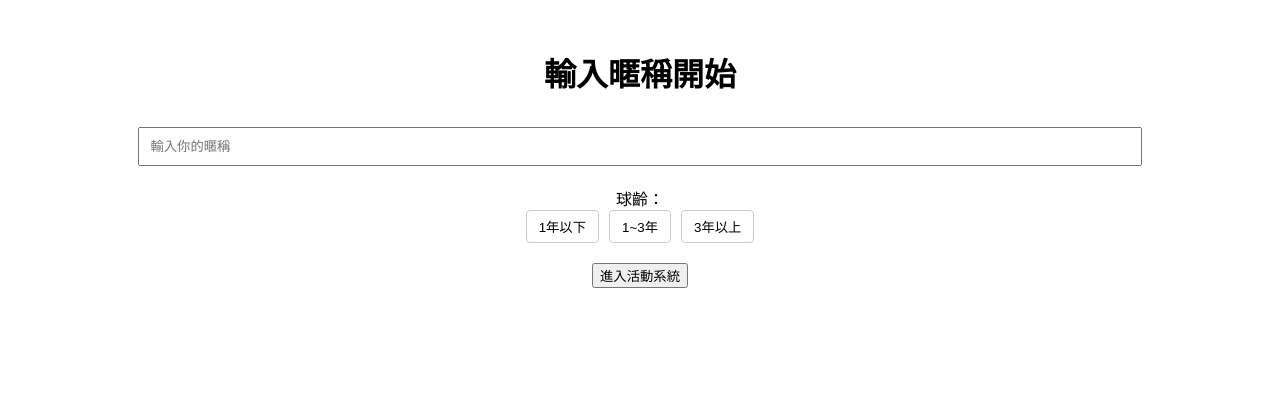
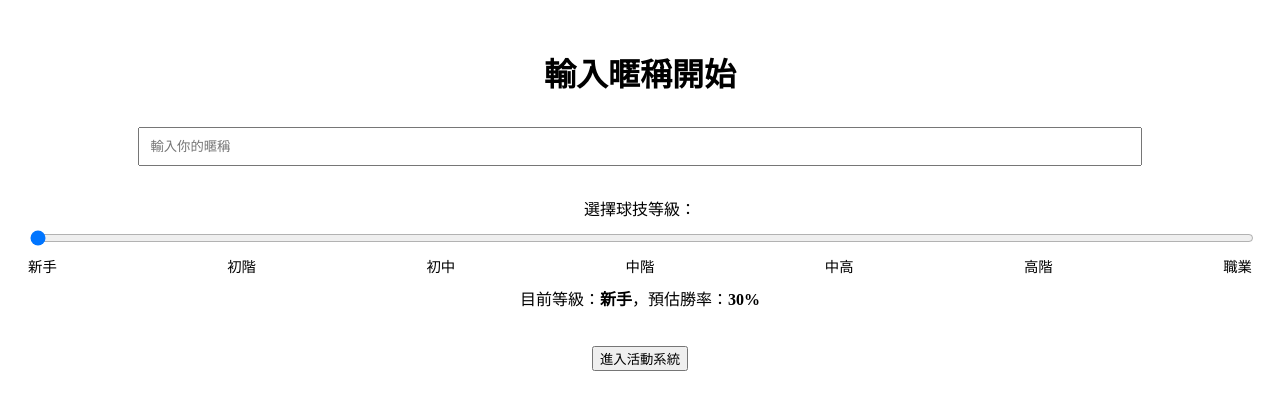
Before and after one commit to MRKENTW/badminton-app, a Next.js app: page / in a window 1280 px wide. Shown: the top 410 px of the page. Built offline with nearby package versions, Linux system fonts and the light colour scheme.

Commit message:
Update index.tsx

```diff
--- a/pages/index.tsx
+++ b/pages/index.tsx
@@ -4,23 +4,38 @@ import { v4 as uuidv4 } from "uuid";
 
 export default function HomePage() {
   const [nickname, setNickname] = useState("");
-  const [experience, setExperience] = useState("");
+  const [experienceValue, setExperienceValue] = useState(20); // default 新手
   const [submitted, setSubmitted] = useState(false);
   const [userId, setUserId] = useState("");
   const [joinMode, setJoinMode] = useState(false);
   const [joinCode, setJoinCode] = useState("");
   const router = useRouter();
 
-  const experienceOptions = ["1年以下", "1~3年", "3年以上"];
-  const winRateMap: Record<string, number> = {
-    "1年以下": 35,
-    "1~3年": 50,
-    "3年以上": 65,
+  const levelMarks = [
+    { label: "新手", value: 20 },
+    { label: "初階", value: 30 },
+    { label: "初中", value: 40 },
+    { label: "中階", value: 50 },
+    { label: "中高", value: 60 },
+    { label: "高階", value: 70 },
+    { label: "職業", value: 80 },
+  ];
+
+  const winRateMap: Record<number, number> = {
+    20: 30,
+    30: 40,
+    40: 50,
+    50: 60,
+    60: 65,
+    70: 75,
+    80: 85,
   };
-  const winRate = winRateMap[experience] || 50;
+
+  const winRate = winRateMap[experienceValue] || 50;
+  const experienceLabel = levelMarks.find((m) => m.value === experienceValue)?.label || "中階";
 
   const handleSubmit = async () => {
-    if (!nickname.trim() || !experience) return;
+    if (!nickname.trim()) return;
 
     const newUserId = uuidv4();
     const createdAt = new Date().toISOString();
@@ -82,25 +97,26 @@ export default function HomePage() {
           onChange={(e) => setNickname(e.target.value)}
           style={{ padding: 10, width: "80%", margin: 10 }}
         />
-        <div style={{ marginTop: 10 }}>
-          <label>球齡：</label>
-          <div style={{ display: "flex", justifyContent: "center", gap: 10 }}>
-            {experienceOptions.map((opt) => (
-              <button
-                key={opt}
-                onClick={() => setExperience(opt)}
-                style={{
-                  background: experience === opt ? "#a0e7f8" : "white",
-                  padding: "6px 12px",
-                  border: "1px solid #ccc",
-                  borderRadius: 4,
-                }}
-              >
-                {opt}
-              </button>
+
+        <div style={{ marginTop: 20 }}>
+          <label>選擇球技等級：</label>
+          <input
+            type="range"
+            min={20}
+            max={80}
+            step={10}
+            value={experienceValue}
+            onChange={(e) => setExperienceValue(parseInt(e.target.value))}
+            style={{ width: "100%", marginTop: 10 }}
+          />
+          <div style={{ display: "flex", justifyContent: "space-between", fontSize: "0.9rem", marginTop: 5 }}>
+            {levelMarks.map((mark) => (
+              <span key={mark.value}>{mark.label}</span>
             ))}
           </div>
+          <p style={{ marginTop: 10 }}>目前等級：<strong>{experienceLabel}</strong>，預估勝率：<strong>{winRate}%</strong></p>
         </div>
+
         <button style={{ marginTop: 20 }} onClick={handleSubmit}>
           進入活動系統
         </button>
```
